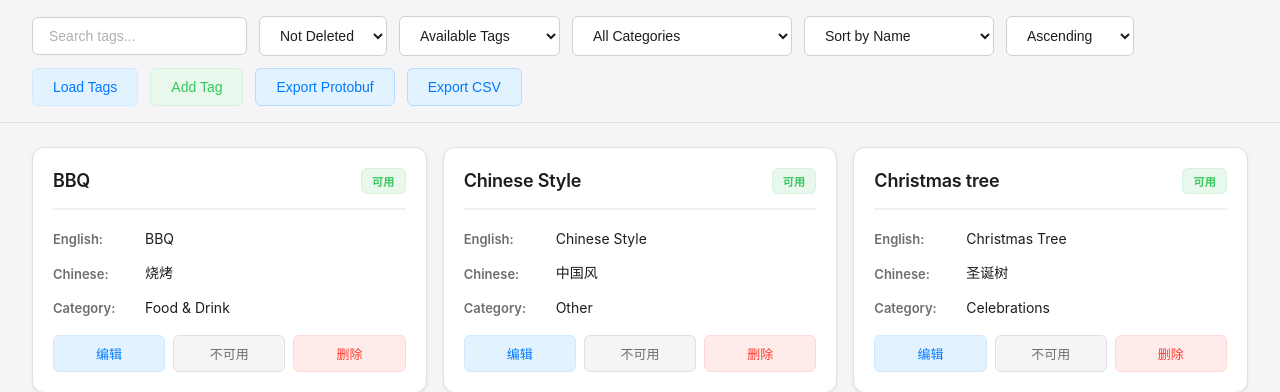
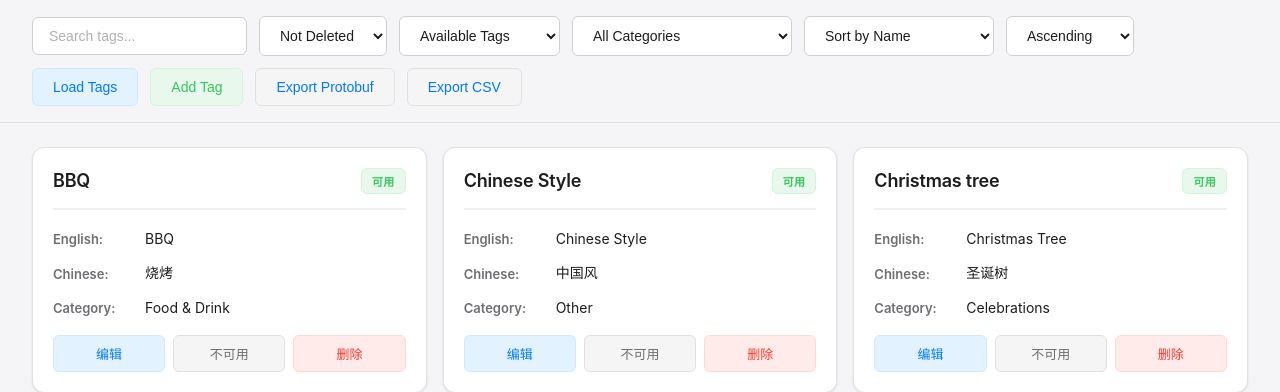
Before and after one commit to xylcm/curator-tag-vocab, a Flask app: page /tagging/vocab/ in a window 1280 px wide. Shown: the part 209-601 px from the top of the page. Run offline with Flask 3, Linux system fonts and the light colour scheme; data comes from the database, SQL or seed files in the repository; parts of the project's set-up code (start-up, migrations or seed data) failed here and were passed over.

Commit message:
style: 调整导出按钮背景色为浅白色
- 将 .btn-info 背景色从 #e3f2ff 改为 #f5f5f5
- 将边框色从 #b8dcff 改为 #e0e0e0
- 将悬停背景从 #d0e8ff 改为 #e8e8e8
- 将悬停边框从 #9fceff 改为 #d0d0d0
- 保持文字颜色 #007aff 不变

使导出按钮（Export Protobuf/Export CSV）与分页按钮视觉风格一致。

Co-Authored-By: Claude Opus 4.5 <noreply@anthropic.com>

```diff
--- a/src/static/css/main.css
+++ b/src/static/css/main.css
@@ -147,14 +147,14 @@ body {
 }
 
 .btn-info {
-    background: #e3f2ff;
+    background: #f5f5f5;
     color: #007aff;
-    border: 1px solid #b8dcff;
+    border: 1px solid #e0e0e0;
 }
 
 .btn-info:hover {
-    background: #d0e8ff;
-    border-color: #9fceff;
+    background: #e8e8e8;
+    border-color: #d0d0d0;
 }
 
 .btn-small {
```
